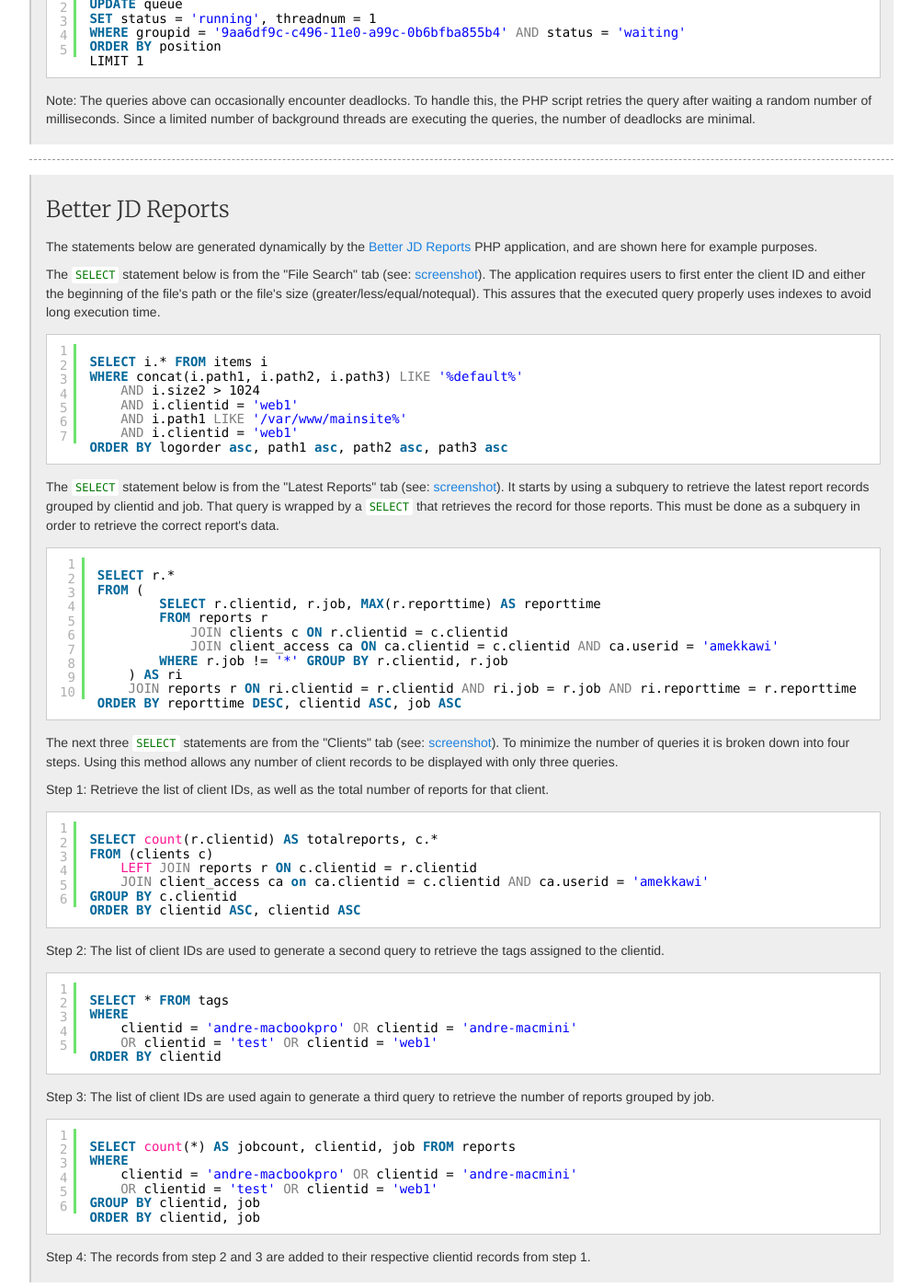
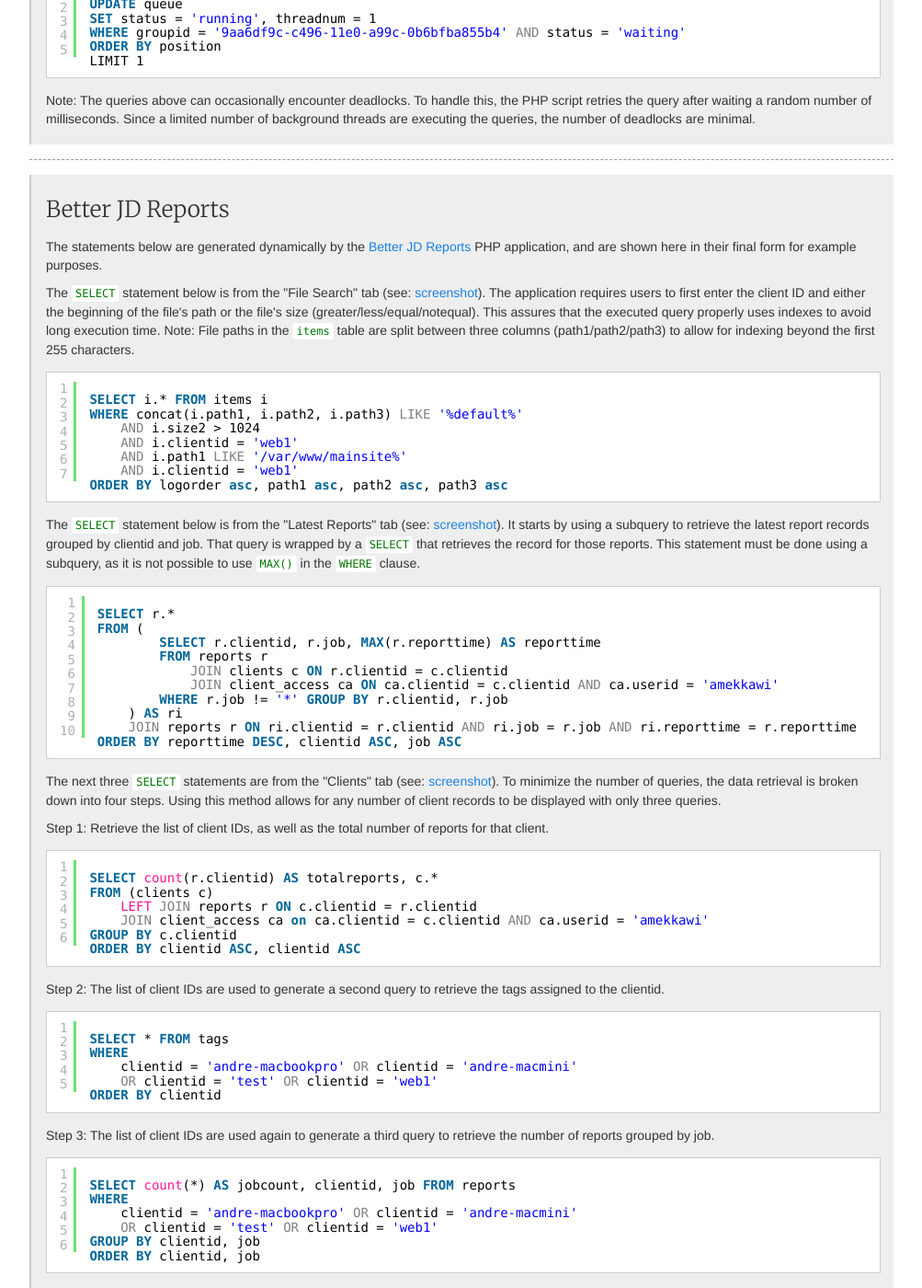
Before and after one commit to amekkawi/amekkawi.github.com, a Jekyll site: the page built from sql.html, in a window 1280 px wide and 1400 px high, scrolled down 666 px. Shown: the whole window at 92% size, without its empty margins (138-1141 px from the left). Built offline with Jekyll 4.4.1, drawn with Linux system fonts in a browser that asks for light colours; some of the changed text lies outside the part shown.

Commit message:
Updates to the SQL portfolio.

```diff
--- a/sql.html
+++ b/sql.html
@@ -84,12 +84,14 @@ LIMIT 1
         <h3 id="BetterJDReports">Better JD Reports <a href="#BetterJDReports" class="anchorlink">&para;</a></h3>
 
         <p>The statements below are generated dynamically by the <a href="php.html#BetterJDReports">Better JD Reports</a>
-        PHP application, and are shown here for example purposes.</p>
+        PHP application, and are shown here in their final form for example purposes.</p>
 
         <p>The <code>SELECT</code> statement below is from the &quot;File Search&quot; tab
         (see: <a href="images/php/betterjdreports-5.jpg">screenshot</a>). The application requires users to first
         enter the client ID and either the beginning of the file's path or the file's size (greater/less/equal/notequal).
-        This assures that the executed query properly uses indexes to avoid long execution time.</p>
+        This assures that the executed query properly uses indexes to avoid long execution time. Note: File paths in
+        the <code>items</code> table are split between three columns (path1/path2/path3) to allow for indexing beyond the first
+        255 characters.</p>
 
 <pre class="brush:sql">
 SELECT i.* FROM items i
@@ -105,7 +107,8 @@ ORDER BY logorder asc, path1 asc, path2 asc, path3 asc
         (see: <a href="images/php/betterjdreports-2.jpg">screenshot</a>). It starts by
         using a subquery to retrieve the latest report records grouped by clientid and job.
         That query is wrapped by a <code>SELECT</code> that retrieves the record for those reports.
-        This must be done as a subquery in order to retrieve the correct report's data.</p>
+        This statement must be done using a subquery, as it is not possible to use <code>MAX()</code>
+        in the <code>WHERE</code> clause.</p>
 
 <pre class="brush:sql">
 SELECT r.*
@@ -122,8 +125,8 @@ ORDER BY reporttime DESC, clientid ASC, job ASC
 
     <p>The next three <code>SELECT</code> statements are from the &quot;Clients&quot; tab
         (see: <a href="images/php/betterjdreports-3.jpg">screenshot</a>). To minimize the number
-        of queries it is broken down into four steps. Using this method allows any number of
-        client records to be displayed with only three queries.</p>
+        of queries, the data retrieval is broken down into four steps. Using this method
+        allows for any number of client records to be displayed with only three queries.</p>
 
     <p>Step 1: Retrieve the list of client IDs, as well as the total number of reports for that client.</p>
 
```
Also changed, not shown: other parts of sql.html (+1 -1 lines).
